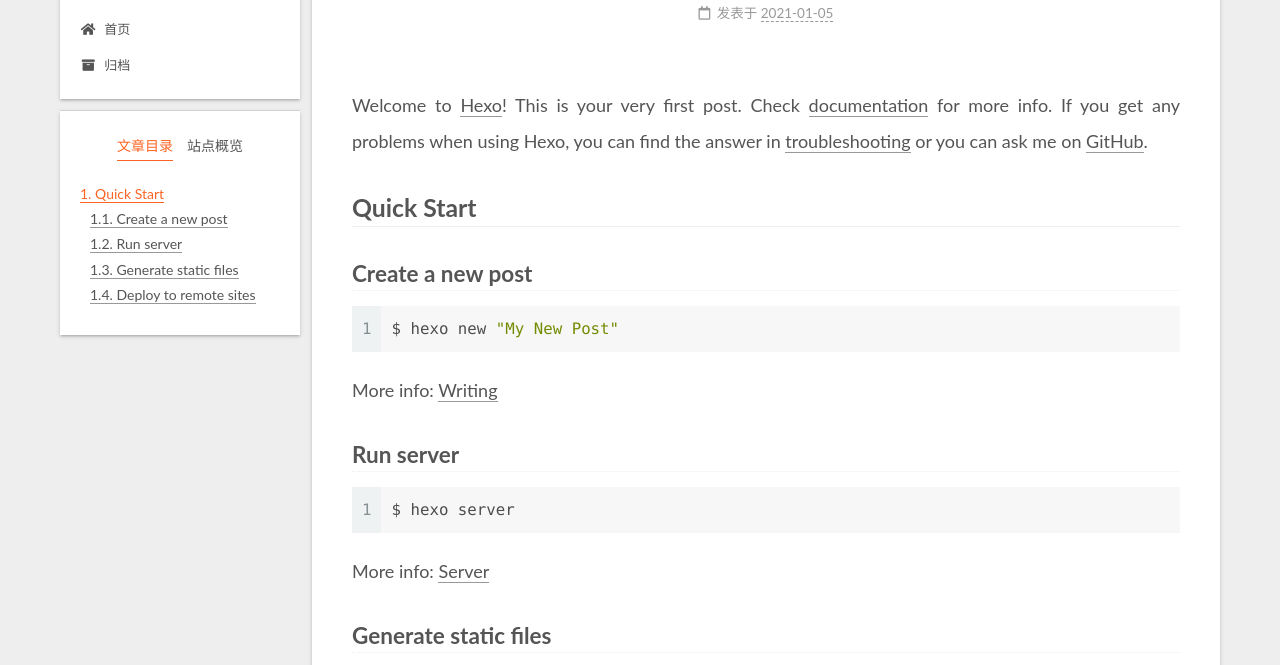
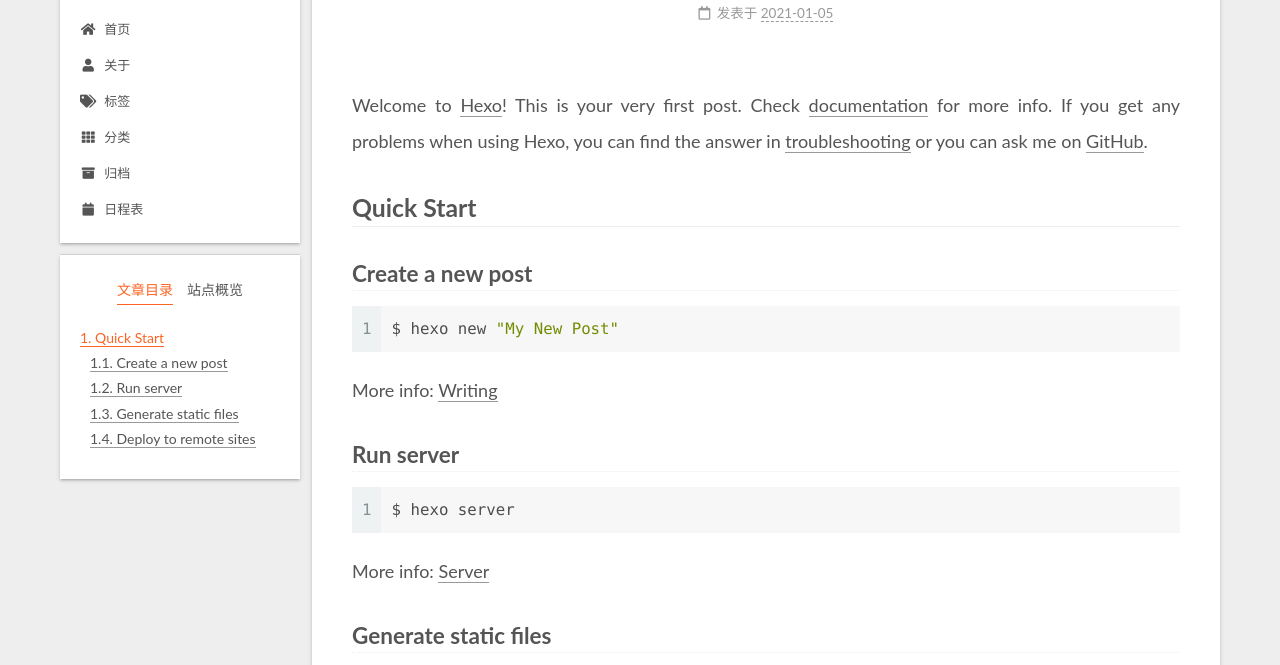
Before and after one commit to ALGDKSYKMS/ALGDKSYKMS.github.io, a plain HTML site: page 2021/01/05/hello-world/index.html in a window 1280 px wide. Shown: the part 87-752 px from the top of the page. Drawn offline with Linux system fonts and the light colour scheme.

Commit message:
Site updated: 2021-01-05 20:03:26

```diff
--- a/2021/01/05/hello-world/index.html
+++ b/2021/01/05/hello-world/index.html
@@ -117,9 +117,29 @@
     <a href="/" rel="section"><i class="fa fa-home fa-fw"></i>首页</a>
 
   </li>
+        <li class="menu-item menu-item-about">
+
+    <a href="/about/" rel="section"><i class="fa fa-user fa-fw"></i>关于</a>
+
+  </li>
+        <li class="menu-item menu-item-tags">
+
+    <a href="/tags/" rel="section"><i class="fa fa-tags fa-fw"></i>标签</a>
+
+  </li>
+        <li class="menu-item menu-item-categories">
+
+    <a href="/categories/" rel="section"><i class="fa fa-th fa-fw"></i>分类</a>
+
+  </li>
         <li class="menu-item menu-item-archives">
 
     <a href="/archives/" rel="section"><i class="fa fa-archive fa-fw"></i>归档</a>
+
+  </li>
+        <li class="menu-item menu-item-schedule">
+
+    <a href="/schedule/" rel="section"><i class="fa fa-calendar fa-fw"></i>日程表</a>
 
   </li>
   </ul>
--- a/css/main.css
+++ b/css/main.css
@@ -1168,7 +1168,7 @@ pre .javascript .function {
 }
 .links-of-author a::before,
 .links-of-author span.exturl::before {
-  background: #bf78eb;
+  background: #632eff;
   border-radius: 50%;
   content: ' ';
   display: inline-block;
```
Also changed, not shown: archives/2021/01/index.html (+20 -0 lines), archives/2021/index.html (+20 -0 lines), archives/index.html (+20 -0 lines), index.html (+20 -0 lines).
